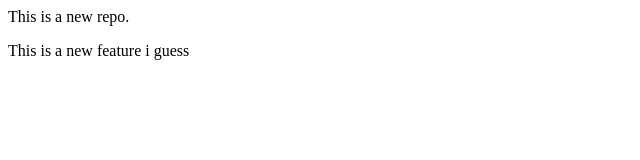
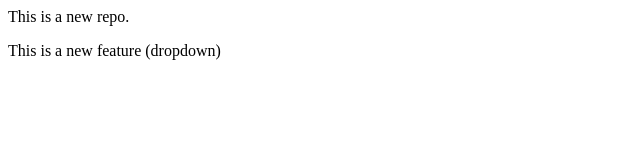
Before and after one commit to prayashprdn/localrepo, a plain HTML site: page index.html in a window 1280 px wide. Shown: the full height of the page, 0-640 px from the left. Drawn offline with Linux system fonts and the light colour scheme.

Commit message:
dropdown

```diff
--- a/index.html
+++ b/index.html
@@ -1,2 +1,2 @@
 <p>This is a new repo.</p>
-<p>This is a new feature i guess</p>
+<p>This is a new feature (dropdown)</p>
```
